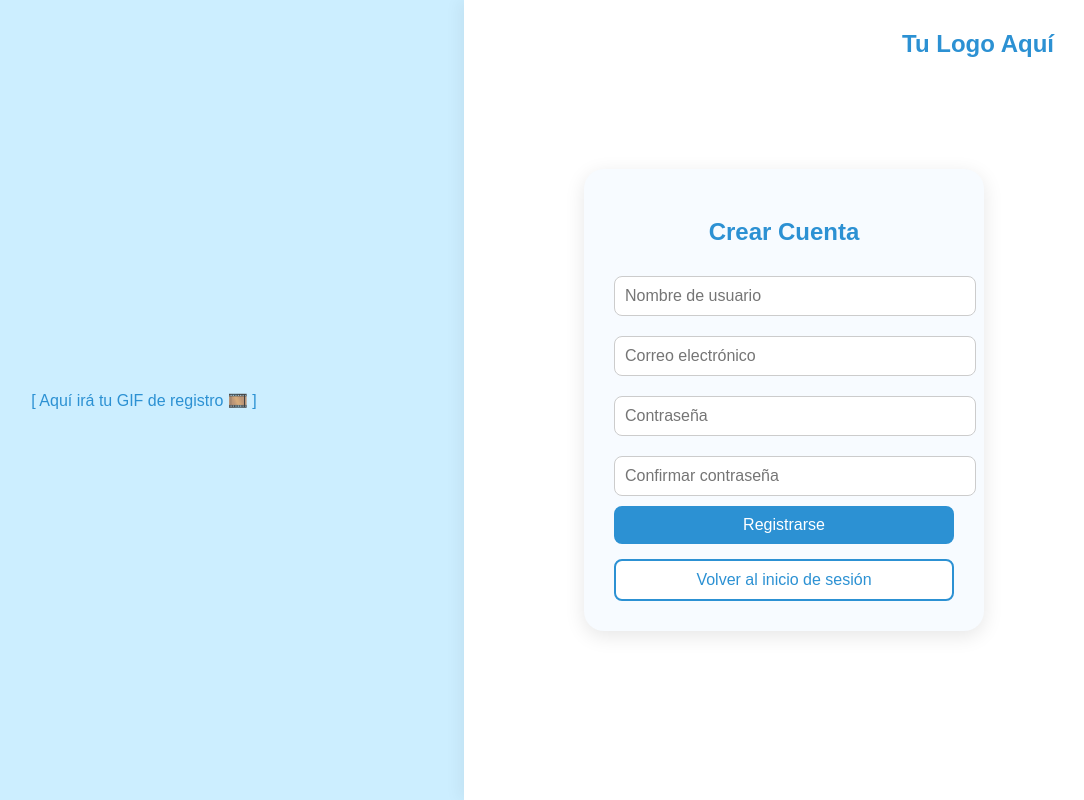
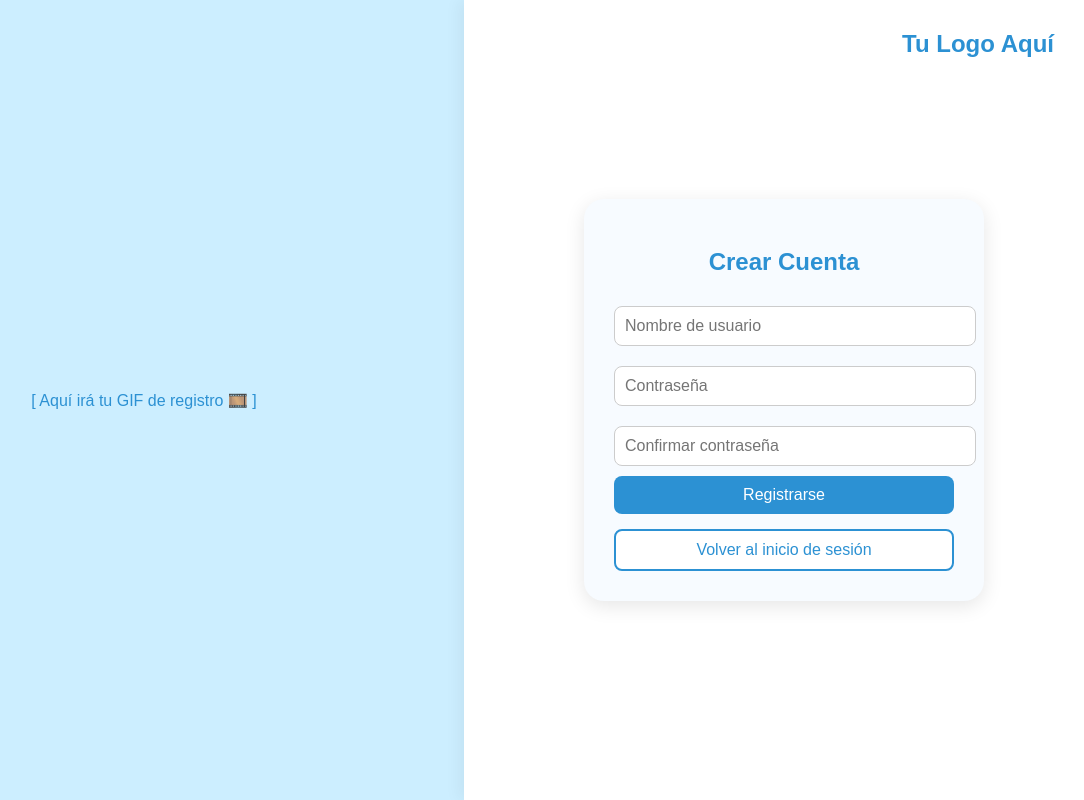
Before and after one commit to lfelipeep/FinanceKids, a Django app: page /registro/ in a window 1280 px wide. Shown: the whole page, without its empty margins (176-1260 px from the left). Run offline with Django 5.2, Linux system fonts and the light colour scheme.

Commit message:
ajuste peque en el registro

```diff
--- a/core/templates/registro.html
+++ b/core/templates/registro.html
@@ -191,7 +191,6 @@
                 {% endif %}
 
                 <input type="text" name="username" placeholder="Nombre de usuario" required>
-                <input type="email" name="email" placeholder="Correo electrónico" required>
                 <input type="password" name="password1" placeholder="Contraseña" required>
                 <input type="password" name="password2" placeholder="Confirmar contraseña" required>
 
```
Also changed, not shown: db.sqlite3.
